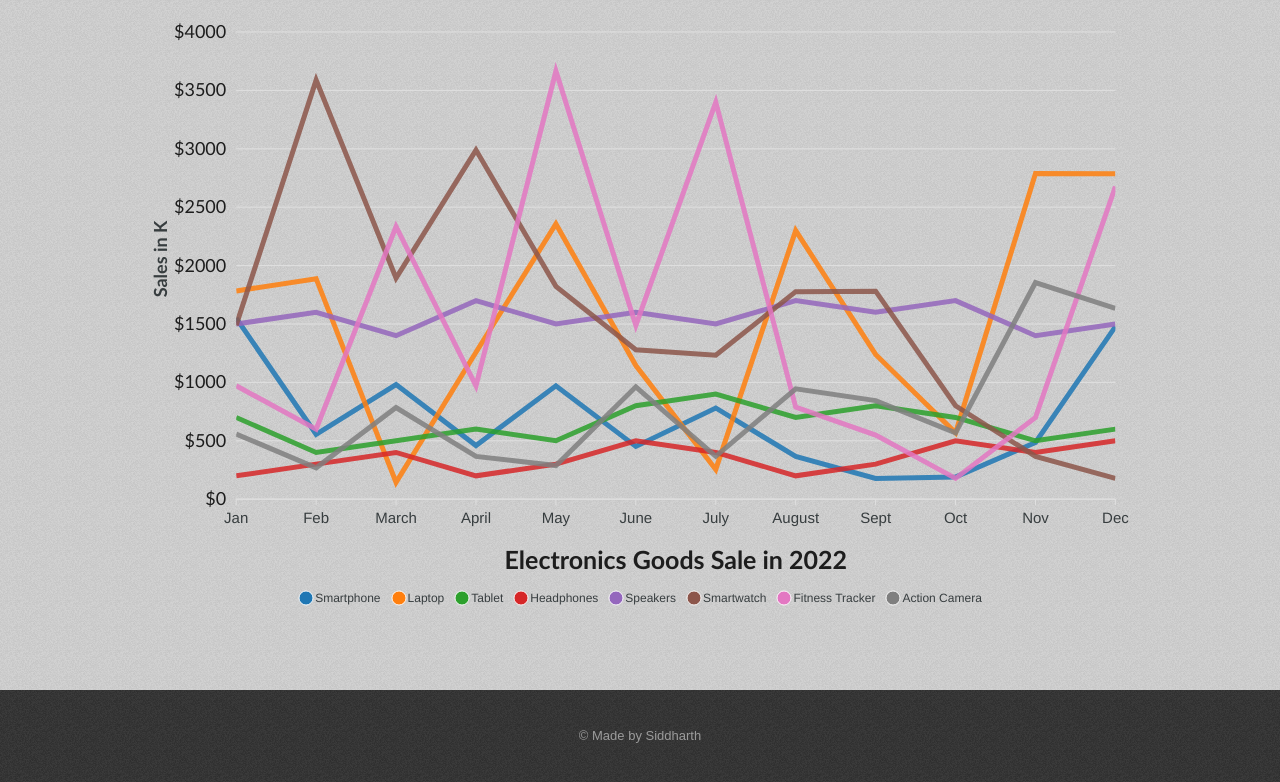
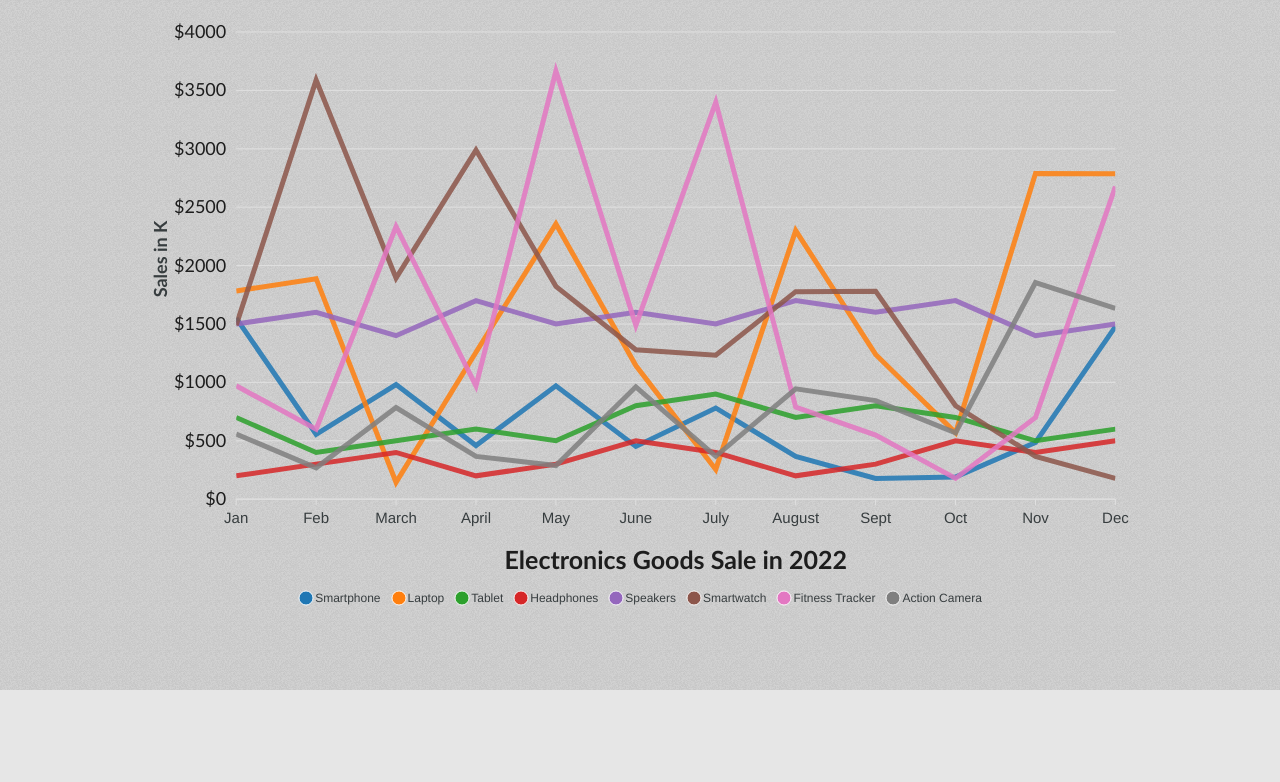
Before and after one commit to Sidc29/Dynamic-Charts-React, a React (Create React App) app: page /linechart in a window 1280 px wide. Shown: the part 234-1016 px from the top of the page. After the commit the page ends 924 px from the top, so only its background shows below. Built offline with nearby package versions, Linux system fonts and the light colour scheme.

Commit message:
remove footer from linechart page

```diff
--- a/src/pages/LineChartPage.jsx
+++ b/src/pages/LineChartPage.jsx
@@ -1,6 +1,5 @@
 import Navbar from "../components/Navbar";
 import LineChart from "../Charts/LineChart";
-import Footer from "../components/Footer";
 
 const LineChartPage = () => {
   return (
@@ -10,7 +9,6 @@ const LineChartPage = () => {
         <h2>Line Chart using Static Data</h2>
         <LineChart />
       </section>
-      <Footer></Footer>
     </>
   );
 };
```
